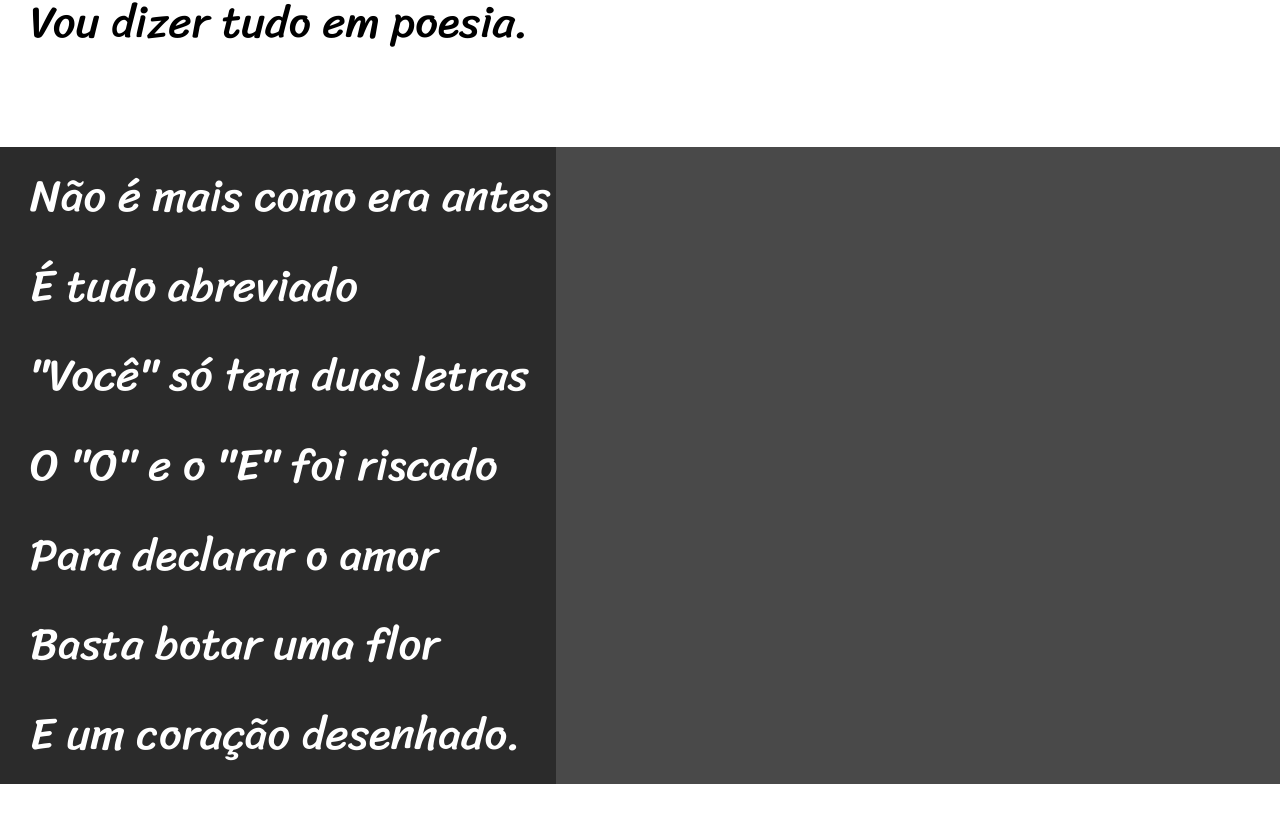
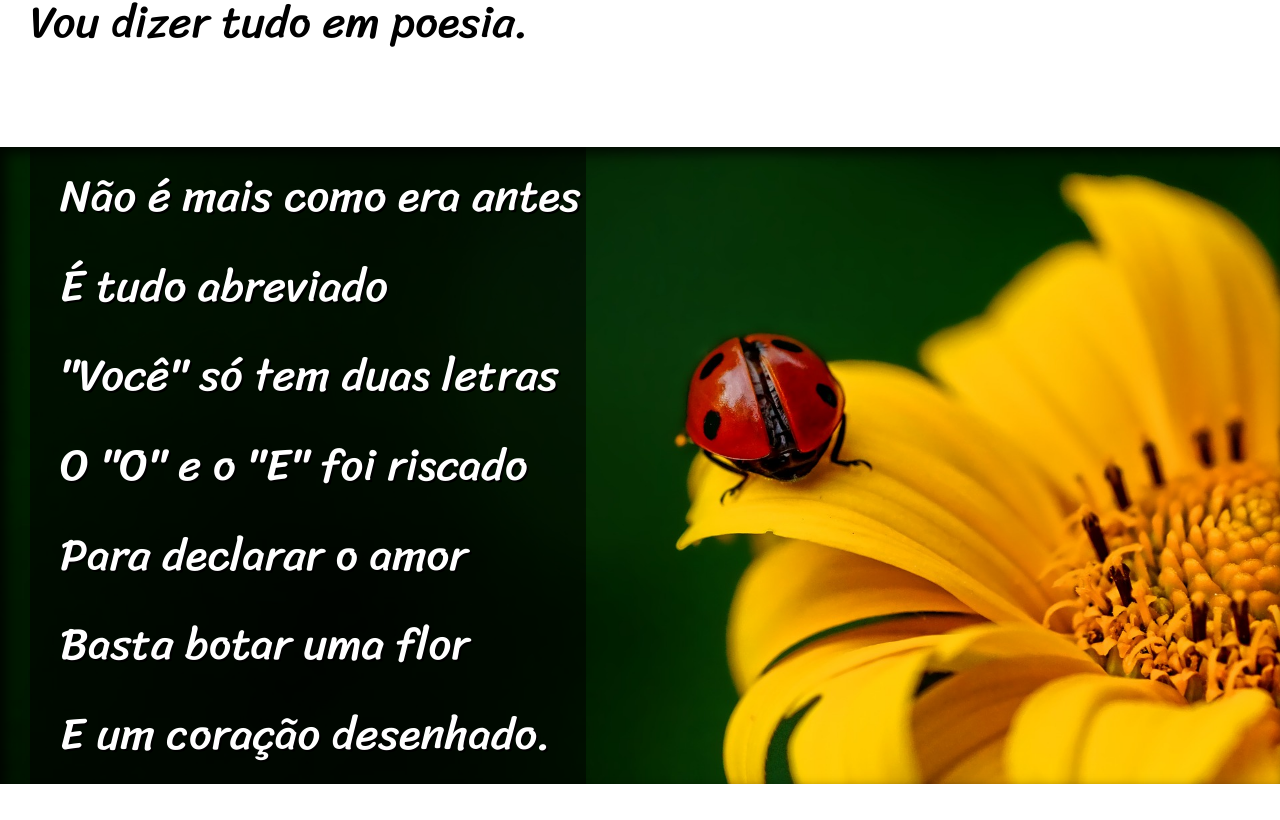
Before and after one commit to djuljulianoaraujo/projeto-cordel---html-e-css, a plain HTML site: page index.html in a window 1280 px wide. Shown: the part 900-1720 px from the top of the page. Drawn offline with Linux system fonts and the light colour scheme.

Commit message:
atualizacao final android

```diff
--- a/estilo/style.css
+++ b/estilo/style.css
@@ -70,7 +70,6 @@ section > p {
     padding-left: 30px;
     font-family: var(--fonte03);
     font-size:3.5vw;
-
 }
 
 section.normal{
@@ -81,22 +80,31 @@ section.normal{
 section.imagem{
     background-color: rgba(0, 0, 0, 0.567);
     color: white;
+    box-shadow: inset 6px 6px 13px 0px rgba(0, 0, 0, 0.799);
+    background-size: cover;
+    padding-left: 30px;
+    background-attachment: fixed;
 }
 
 section#img01{
-    background-image: url('../estilo/imagens/background001.jpg');
+    background-image: url('../imagens/background001.jpg');
+    background-position:right center ;
+
 
 }
 
 section#img02{
-    background-image: url('../estilo/imagens/background002.jpg');
+    background-image: url('../imagens/background002.jpg');
+
 }
 
 section.imagem >p{
     display: inline-block;
     padding: 5px;
     padding-left: 30px;
-    background-color: rgba(0, 0, 0, 0.416);
+    background-color: hsla(0, 0%, 0%, 0.53);
+    text-shadow: 2px 2px 0px black;
+
 
 }
 
@@ -110,3 +118,8 @@ footer{
 /*font-variant: small-caps; TRANSFORMA TUDO EM LETRA MAIUSCULA e deixa a primeira letra de cada palavra maior que as demais*/
 
   /* text-transform: uppercase; TRANSFORMA TUDO EM LETRA MAIUSCULA */
+
+  /*
+  box-shadow: inset 6px 6px 13px 0px black;
+  SOMBRA INTERNA
+  */
```
